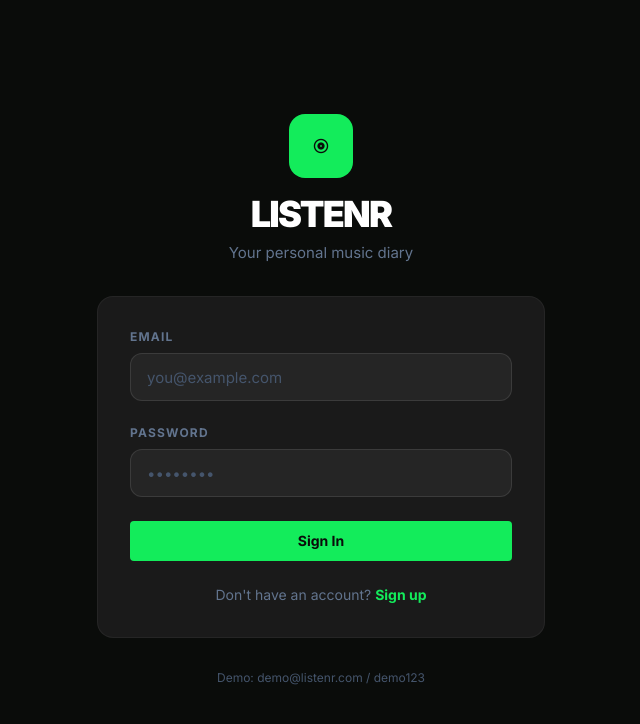
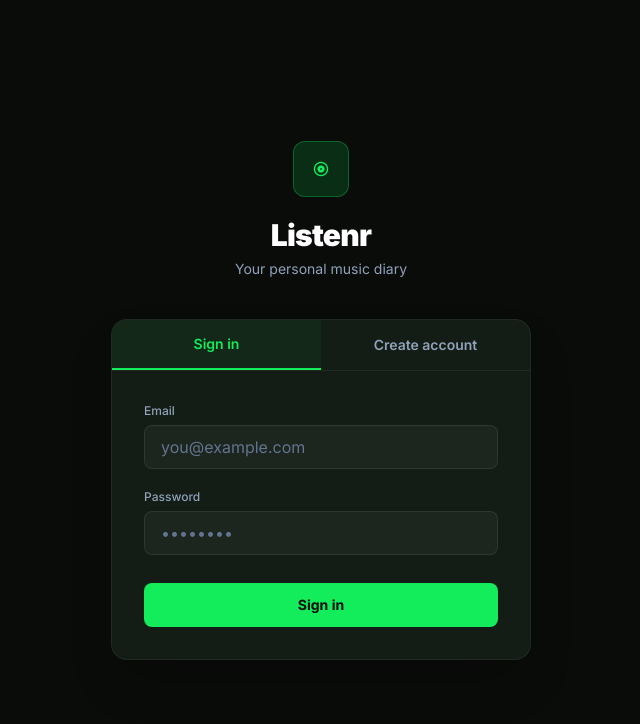
Before and after one commit to thesarfo/listenr, a React (Vite) app in the folder fe/: page / in a window 1280 px wide. Both pictures are taken after a click on the button "Get started". Shown: the top 724 px of the page, without its empty margins (319-959 px from the left). Built offline with nearby package versions, Linux system fonts and the light colour scheme; no server answers.

Commit message:
feat: add landing page

```diff
--- a/fe/src/pages/Home.tsx
+++ b/fe/src/pages/Home.tsx
@@ -33,7 +33,7 @@ const Home: React.FC<HomeProps> = ({ onNavigate }) => {
   const [feedFilter, setFeedFilter] = useState<FeedFilter>('all');
   const [feedReviews, setFeedReviews] = useState<Review[]>([]);
   const [trending, setTrending] = useState<AlbumBrief[]>([]);
-  const [popularWithFriends, setPopularWithFriends] = useState<AlbumBrief[]>([]);
+  const [popular, setPopular] = useState<AlbumBrief[]>([]);
   const [browse, setBrowse] = useState<AlbumBrief[]>([]);
   const [browseTotal, setBrowseTotal] = useState(0);
   const [browseLoading, setBrowseLoading] = useState(true);
@@ -48,7 +48,7 @@ const Home: React.FC<HomeProps> = ({ onNavigate }) => {
 
   useEffect(() => {
     explore.trending(6).then((d) => setTrending((d as AlbumBrief[]) || []));
-    explore.popularWithFriends(5).then((d) => setPopularWithFriends((d as AlbumBrief[]) || []));
+    explore.popular(10).then((d) => setPopular((d as AlbumBrief[]) || []));
     explore.genres().then((g) => setGenres((g as string[]) || []));
     users.recommended().then(setRecommended);
   }, []);
@@ -326,12 +326,12 @@ const Home: React.FC<HomeProps> = ({ onNavigate }) => {
           )}
         </section>
 
-        {/* Popular with Friends */}
-        {(popularWithFriends.length > 0 || browse.length > 0) && (
+        {/* Popular (most reviewed) */}
+        {(popular.length > 0 || browse.length > 0) && (
           <section className="space-y-4">
             <h2 className="text-[10px] font-bold uppercase tracking-[0.2em] text-slate-500 border-l-2 border-primary pl-3">Popular</h2>
             <div className="grid grid-cols-2 sm:grid-cols-4 md:grid-cols-5 gap-4">
-              {(popularWithFriends.length > 0 ? popularWithFriends : browse).slice(0, 10).map((a, i) => (
+              {(popular.length > 0 ? popular : browse).slice(0, 10).map((a, i) => (
                 <div key={a.id || i} className="space-y-2 group cursor-pointer" onClick={() => onNavigate('album-detail', a.id)}>
                   <div className="aspect-square rounded-xl overflow-hidden bg-white/5 transition-transform group-hover:scale-[1.02]">
                     <img src={getAlbumCoverUrl(a.cover_url, a.title, a.artist)} className="w-full h-full object-cover" alt={a.title || 'Album'} />
--- a/fe/src/pages/Login.tsx
+++ b/fe/src/pages/Login.tsx
@@ -35,56 +35,83 @@ const Login: React.FC<LoginProps> = ({ onNavigate }) => {
 
   return (
     <div className="min-h-screen flex flex-col items-center justify-center px-6 bg-background-dark">
-      <div className="w-full max-w-md space-y-8">
-        <div className="text-center">
-          <div className="size-16 bg-primary rounded-2xl flex items-center justify-center text-background-dark mx-auto mb-4">
-            <span className="material-symbols-outlined text-4xl font-bold">album</span>
+      <div className="w-full max-w-[420px]">
+        <div className="text-center mb-10">
+          <div className="size-14 bg-primary/15 border border-primary/30 rounded-xl flex items-center justify-center text-primary mx-auto mb-5">
+            <span className="material-symbols-outlined text-3xl font-bold">album</span>
           </div>
-          <h1 className="text-4xl font-black tracking-tighter uppercase">Listenr</h1>
-          <p className="text-slate-500 mt-2">Your personal music diary</p>
+          <h1 className="text-3xl font-black tracking-tight text-white">Listenr</h1>
+          <p className="text-slate-400 mt-1.5 text-sm">Your personal music diary</p>
         </div>
 
-        <form onSubmit={handleSubmit} className="space-y-6 bg-card-dark p-8 rounded-2xl border border-white/5">
+        <div className="bg-surface-dark/80 border border-white/[0.06] rounded-2xl shadow-2xl shadow-black/30 overflow-hidden">
+          <div className="flex border-b border-white/[0.06]">
+            <button
+              type="button"
+              onClick={() => { setMode('login'); setError(''); }}
+              className={`flex-1 py-3.5 text-sm font-semibold transition-colors ${
+                mode === 'login'
+                  ? 'text-primary border-b-2 border-primary bg-primary/5'
+                  : 'text-slate-400 hover:text-slate-300'
+              }`}
+            >
+              Sign in
+            </button>
+            <button
+              type="button"
+              onClick={() => { setMode('register'); setError(''); }}
+              className={`flex-1 py-3.5 text-sm font-semibold transition-colors ${
+                mode === 'register'
+                  ? 'text-primary border-b-2 border-primary bg-primary/5'
+                  : 'text-slate-400 hover:text-slate-300'
+              }`}
+            >
+              Create account
+            </button>
+          </div>
+
+          <form onSubmit={handleSubmit} className="p-6 sm:p-8 space-y-5">
             {error && (
-            <div className="p-3 rounded-xl bg-red-500/10 border border-red-500/30 text-red-400 text-sm">
+              <div className="flex items-center gap-2 p-3 rounded-lg bg-red-500/10 border border-red-500/20 text-red-400 text-sm">
+                <span className="material-symbols-outlined text-lg">error</span>
                 {error}
               </div>
             )}
 
             {mode === 'register' && (
               <div>
-              <label className="block text-xs font-bold uppercase tracking-widest text-slate-500 mb-2">Username</label>
+                <label className="block text-xs font-medium text-slate-400 mb-1.5">Username</label>
                 <input
                   type="text"
                   value={username}
                   onChange={(e) => setUsername(e.target.value)}
                   required={mode === 'register'}
-                className="w-full h-14 md:h-12 bg-white/5 rounded-xl px-4 text-white placeholder:text-slate-600 border border-white/10 focus:ring-2 focus:ring-primary/50 text-base touch-manipulation"
+                  className="w-full h-11 bg-white/[0.04] rounded-lg px-4 text-white placeholder:text-slate-500 border border-white/[0.08] focus:border-primary/50 focus:ring-1 focus:ring-primary/30 transition-colors text-base touch-manipulation"
                   placeholder="music_connoisseur"
                 />
               </div>
             )}
 
             <div>
-            <label className="block text-xs font-bold uppercase tracking-widest text-slate-500 mb-2">Email</label>
+              <label className="block text-xs font-medium text-slate-400 mb-1.5">Email</label>
               <input
                 type="email"
                 value={email}
                 onChange={(e) => setEmail(e.target.value)}
                 required
-              className="w-full h-12 bg-white/5 rounded-xl px-4 text-white placeholder:text-slate-600 border border-white/10 focus:ring-2 focus:ring-primary/50"
+                className="w-full h-11 bg-white/[0.04] rounded-lg px-4 text-white placeholder:text-slate-500 border border-white/[0.08] focus:border-primary/50 focus:ring-1 focus:ring-primary/30 transition-colors text-base touch-manipulation"
                 placeholder="you@example.com"
               />
             </div>
 
             <div>
-            <label className="block text-xs font-bold uppercase tracking-widest text-slate-500 mb-2">Password</label>
+              <label className="block text-xs font-medium text-slate-400 mb-1.5">Password</label>
               <input
                 type="password"
                 value={password}
                 onChange={(e) => setPassword(e.target.value)}
                 required
-              className="w-full h-12 bg-white/5 rounded-xl px-4 text-white placeholder:text-slate-600 border border-white/10 focus:ring-2 focus:ring-primary/50"
+                className="w-full h-11 bg-white/[0.04] rounded-lg px-4 text-white placeholder:text-slate-500 border border-white/[0.08] focus:border-primary/50 focus:ring-1 focus:ring-primary/30 transition-colors text-base touch-manipulation"
                 placeholder="••••••••"
               />
             </div>
@@ -92,26 +119,12 @@ const Login: React.FC<LoginProps> = ({ onNavigate }) => {
             <button
               type="submit"
               disabled={loading}
-            className="w-full py-2.5 bg-primary text-background-dark font-bold text-sm rounded disabled:opacity-50 touch-manipulation hover:opacity-90 transition-opacity"
+              className="w-full py-3 bg-primary text-background-dark font-bold text-sm rounded-lg disabled:opacity-50 touch-manipulation hover:opacity-90 transition-opacity mt-2"
             >
-            {loading ? '...' : mode === 'login' ? 'Sign In' : 'Create Account'}
+              {loading ? '...' : mode === 'login' ? 'Sign in' : 'Create account'}
             </button>
-
-          <p className="text-center text-slate-500 text-sm">
-            {mode === 'login' ? "Don't have an account? " : 'Already have an account? '}
-            <button
-              type="button"
-              onClick={() => { setMode(mode === 'login' ? 'register' : 'login'); setError(''); }}
-              className="text-primary font-bold hover:underline"
-            >
-              {mode === 'login' ? 'Sign up' : 'Sign in'}
-            </button>
-          </p>
           </form>
-
-        <p className="text-center text-slate-600 text-xs">
-          Demo: demo@listenr.com / demo123
-        </p>
+        </div>
       </div>
     </div>
   );
```
Lines whose indentation alone changed are shown as unchanged.
